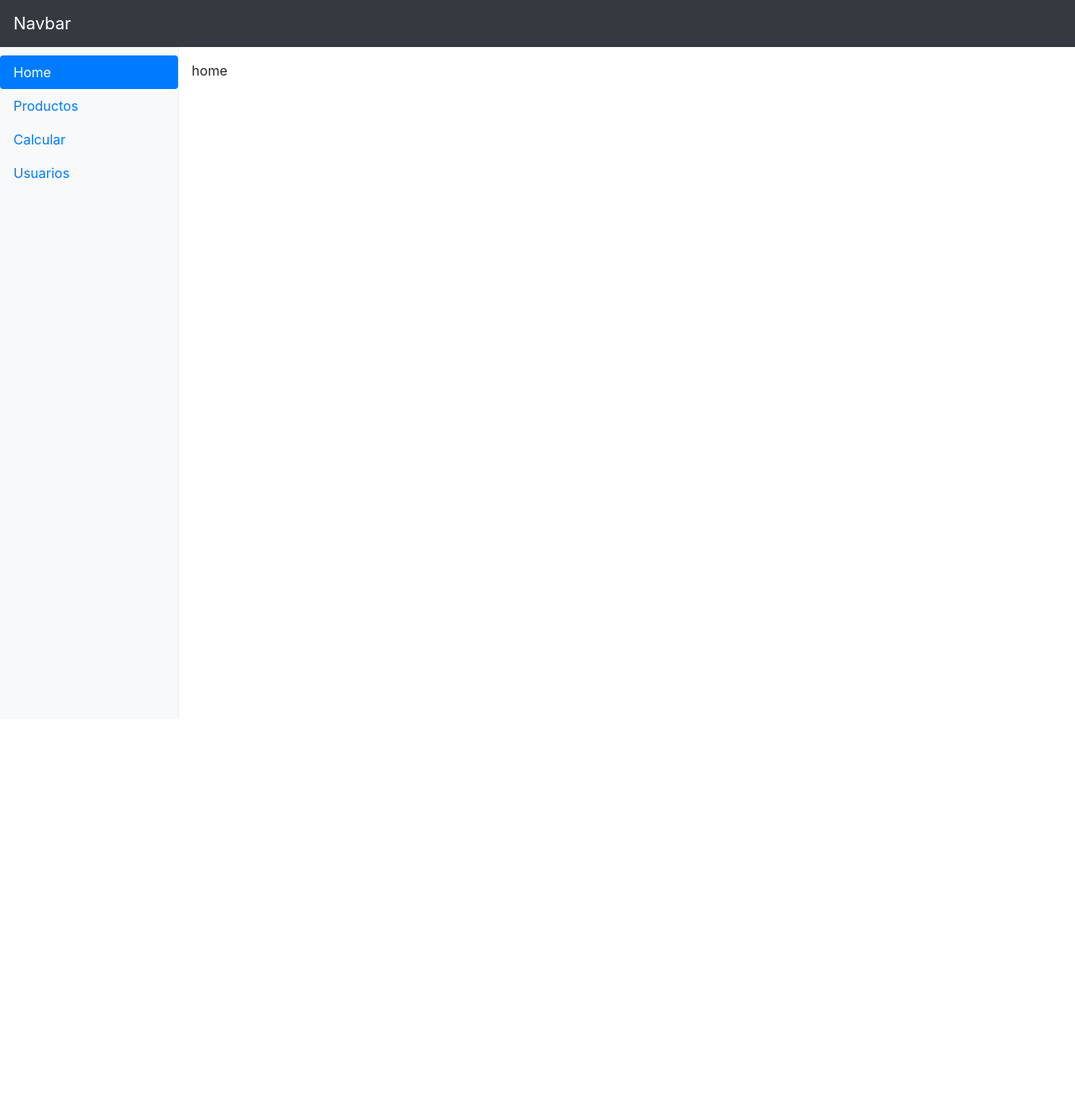
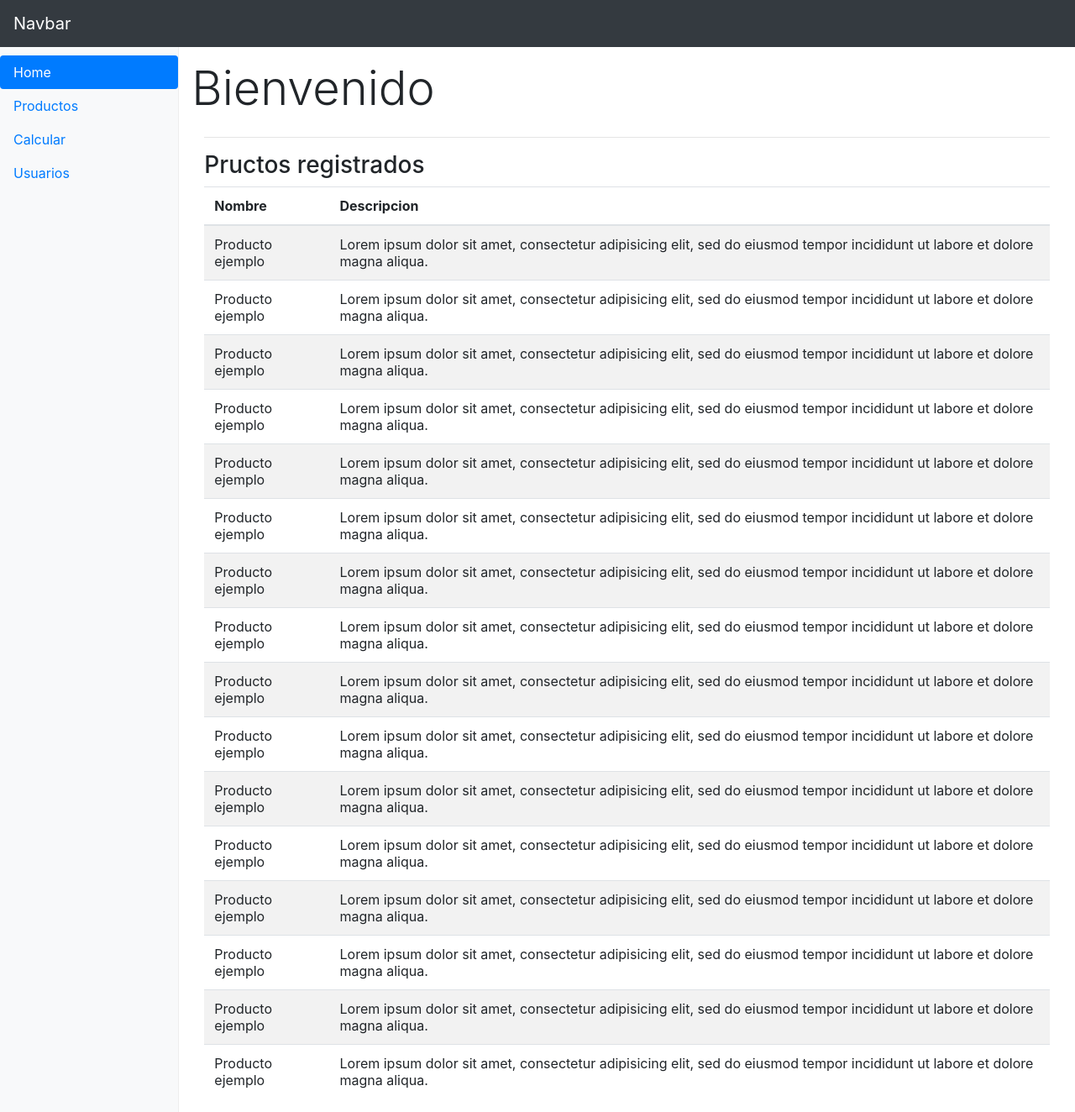
Before and after one commit to GadielHernandez/mapp, a PHP site: template views/adminView.php in a window 1280 px wide. Shown: the whole page at 84% size. Before the commit the page ends 856 px from the top, so only its background shows below. Run offline with PHP 8.4, Linux system fonts and the light colour scheme; the template is opened without the code that fills it, so the values that code supplies are empty.

Commit message:
admin and read view

```diff
--- a/views/adminView.php
+++ b/views/adminView.php
@@ -11,7 +11,92 @@
     <main class="col-sm-12 ml-sm-auto col-md-10 pt-3" role="main">
       <div class="tab-content" id="v-pills-tabContent">
         <div class="tab-pane fade show active" id="v-pills-home" role="tabpanel" aria-labelledby="v-pills-home-tab">
-          <p>home</p>
+          <div class="container">
+            <div class="row">
+              <h1 class="display-4">Bienvenido</h1>
+            </div>
+            <hr>
+            <div class="row">
+              <div class="col-12">
+                <h3>Pructos registrados</h3>
+                <table class="table table-hover table-striped">
+                  <thead>
+                    <tr>
+                      <th>Nombre</th>
+                      <th>Descripcion</th>
+                    </tr>
+                  </thead>
+                  <tbody>
+                    <tr>
+                      <td>Producto ejemplo</td>
+                      <td>Lorem ipsum dolor sit amet, consectetur adipisicing elit, sed do eiusmod tempor incididunt ut labore et dolore magna aliqua.  </td>
+                    </tr>
+                    <tr>
+                      <td>Producto ejemplo</td>
+                      <td>Lorem ipsum dolor sit amet, consectetur adipisicing elit, sed do eiusmod tempor incididunt ut labore et dolore magna aliqua.  </td>
+                    </tr>
+                    <tr>
+                      <td>Producto ejemplo</td>
+                      <td>Lorem ipsum dolor sit amet, consectetur adipisicing elit, sed do eiusmod tempor incididunt ut labore et dolore magna aliqua.  </td>
+                    </tr>
+                    <tr>
+                      <td>Producto ejemplo</td>
+                      <td>Lorem ipsum dolor sit amet, consectetur adipisicing elit, sed do eiusmod tempor incididunt ut labore et dolore magna aliqua.  </td>
+                    </tr>
+                    <tr>
+                      <td>Producto ejemplo</td>
+                      <td>Lorem ipsum dolor sit amet, consectetur adipisicing elit, sed do eiusmod tempor incididunt ut labore et dolore magna aliqua.  </td>
+                    </tr>
+                    <tr>
+                      <td>Producto ejemplo</td>
+                      <td>Lorem ipsum dolor sit amet, consectetur adipisicing elit, sed do eiusmod tempor incididunt ut labore et dolore magna aliqua.  </td>
+                    </tr>
+                    <tr>
+                      <td>Producto ejemplo</td>
+                      <td>Lorem ipsum dolor sit amet, consectetur adipisicing elit, sed do eiusmod tempor incididunt ut labore et dolore magna aliqua.  </td>
+                    </tr>
+                    <tr>
+                      <td>Producto ejemplo</td>
+                      <td>Lorem ipsum dolor sit amet, consectetur adipisicing elit, sed do eiusmod tempor incididunt ut labore et dolore magna aliqua.  </td>
+                    </tr>
+                    <tr>
+                      <td>Producto ejemplo</td>
+                      <td>Lorem ipsum dolor sit amet, consectetur adipisicing elit, sed do eiusmod tempor incididunt ut labore et dolore magna aliqua.  </td>
+                    </tr>
+                    <tr>
+                      <td>Producto ejemplo</td>
+                      <td>Lorem ipsum dolor sit amet, consectetur adipisicing elit, sed do eiusmod tempor incididunt ut labore et dolore magna aliqua.  </td>
+                    </tr>
+                    <tr>
+                      <td>Producto ejemplo</td>
+                      <td>Lorem ipsum dolor sit amet, consectetur adipisicing elit, sed do eiusmod tempor incididunt ut labore et dolore magna aliqua.  </td>
+                    </tr>
+                    <tr>
+                      <td>Producto ejemplo</td>
+                      <td>Lorem ipsum dolor sit amet, consectetur adipisicing elit, sed do eiusmod tempor incididunt ut labore et dolore magna aliqua.  </td>
+                    </tr>
+                    <tr>
+                      <td>Producto ejemplo</td>
+                      <td>Lorem ipsum dolor sit amet, consectetur adipisicing elit, sed do eiusmod tempor incididunt ut labore et dolore magna aliqua.  </td>
+                    </tr>
+                    <tr>
+                      <td>Producto ejemplo</td>
+                      <td>Lorem ipsum dolor sit amet, consectetur adipisicing elit, sed do eiusmod tempor incididunt ut labore et dolore magna aliqua.  </td>
+                    </tr>
+                    <tr>
+                      <td>Producto ejemplo</td>
+                      <td>Lorem ipsum dolor sit amet, consectetur adipisicing elit, sed do eiusmod tempor incididunt ut labore et dolore magna aliqua.  </td>
+                    </tr>
+                    <tr>
+                      <td>Producto ejemplo</td>
+                      <td>Lorem ipsum dolor sit amet, consectetur adipisicing elit, sed do eiusmod tempor incididunt ut labore et dolore magna aliqua.  </td>
+                    </tr>
+                  </tbody>
+                </table>
+              </div>
+            </div>
+
+          </div>
         </div>
         <div class="tab-pane fade" id="v-pills-products" role="tabpanel" aria-labelledby="v-pills-profile-tab">
           <?php include 'views/writeView.php'; ?>
--- a/views/readView.php
+++ b/views/readView.php
@@ -1 +1,27 @@
-<p>read admin</p>
+<div class="container">
+  <div class="row">
+    <h1 class="display-4">Calculo de mercancia</h1>
+  </div>
+  <hr>
+  <div class="row">
+    <div class="col-12">
+      <h3>Realizar calculo</h3>
+      <form>
+        <div class="form-row">
+          <div class="form-group col-md-11">
+            <label for="producto">Seleccione un producto</label>
+            <select id="producto" class="form-control">
+            </select>
+          </div>
+        </div>
+        <div class="form-row">
+          <div class="form-group col-md-11">
+            <label for="valor">Cantidad real esperada</label>
+            <input type="number" id="valor" class="form-control" value="">
+          </div>
+        </div>
+        <button type="submit" class="btn btn-primary">Calcular</button>
+      </form>
+    </div>
+  </div>
+</div>
```
